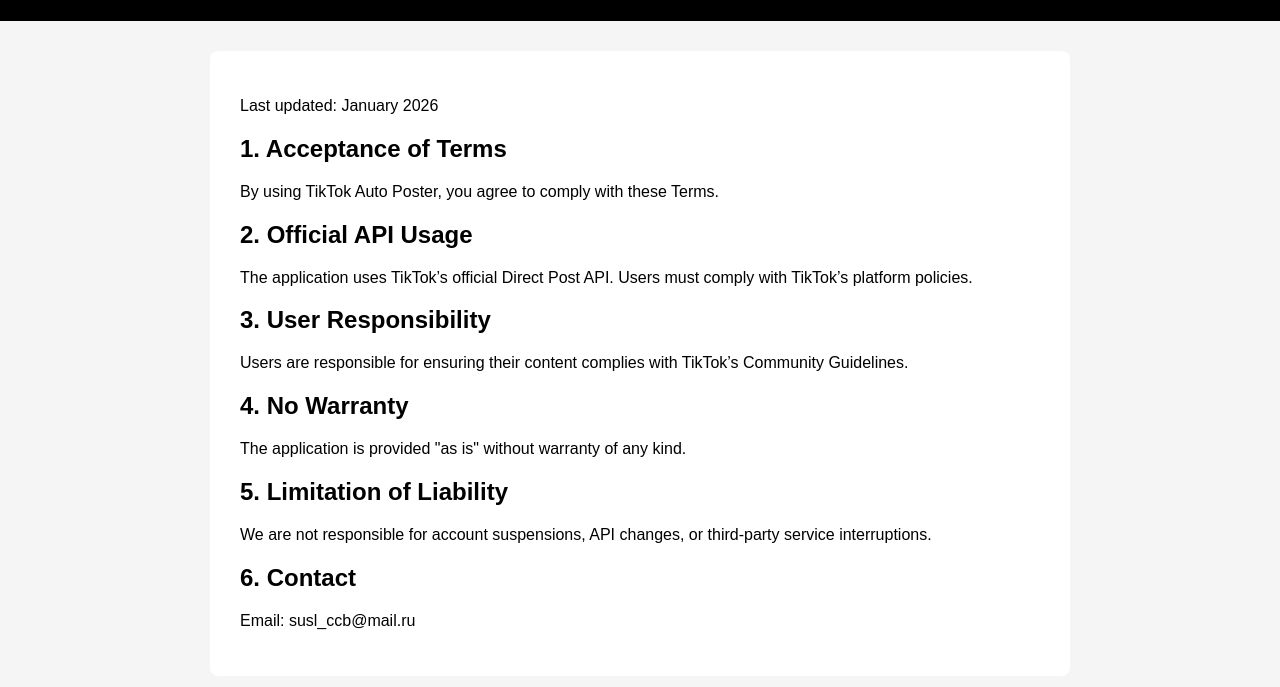
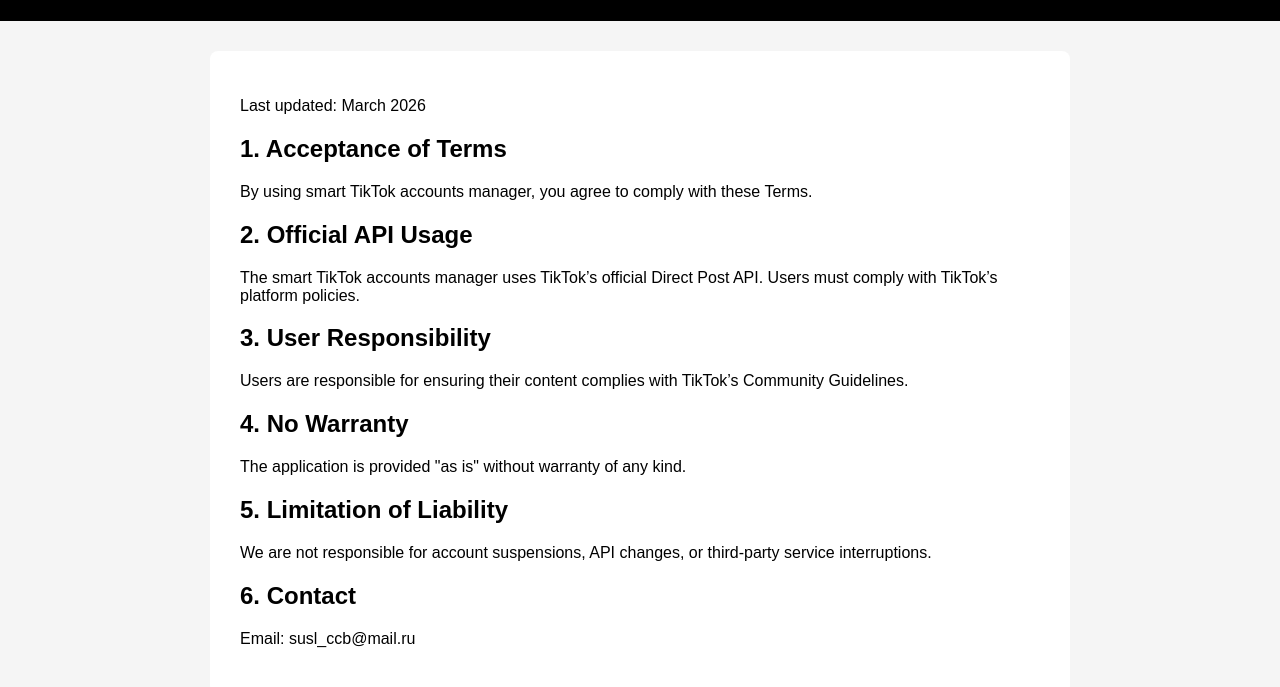
Before and after one commit to serjk07/serjk07.github.io, a plain HTML site: page terms.html in a window 1280 px wide. Shown: the part 99-786 px from the top of the page. Drawn offline with Linux system fonts and the light colour scheme.

Commit message:
Update terms.html

```diff
--- a/terms.html
+++ b/terms.html
@@ -2,7 +2,7 @@
 <html>
 <head>
     <meta charset="UTF-8">
-    <title>Terms of Service - TikTok Auto Poster</title>
+    <title>Terms of Service - smart TikTok accounts manager</title>
     <link rel="stylesheet" href="style.css">
 </head>
 <body>
@@ -11,16 +11,16 @@
     </header>
 
     <main>
-        <p>Last updated: January 2026</p>
+        <p>Last updated: March 2026</p>
 
         <h2>1. Acceptance of Terms</h2>
         <p>
-            By using TikTok Auto Poster, you agree to comply with these Terms.
+            By using smart TikTok accounts manager, you agree to comply with these Terms.
         </p>
 
         <h2>2. Official API Usage</h2>
         <p>
-            The application uses TikTok’s official Direct Post API.
+            The smart TikTok accounts manager uses TikTok’s official Direct Post API.
             Users must comply with TikTok’s platform policies.
         </p>
 
```
